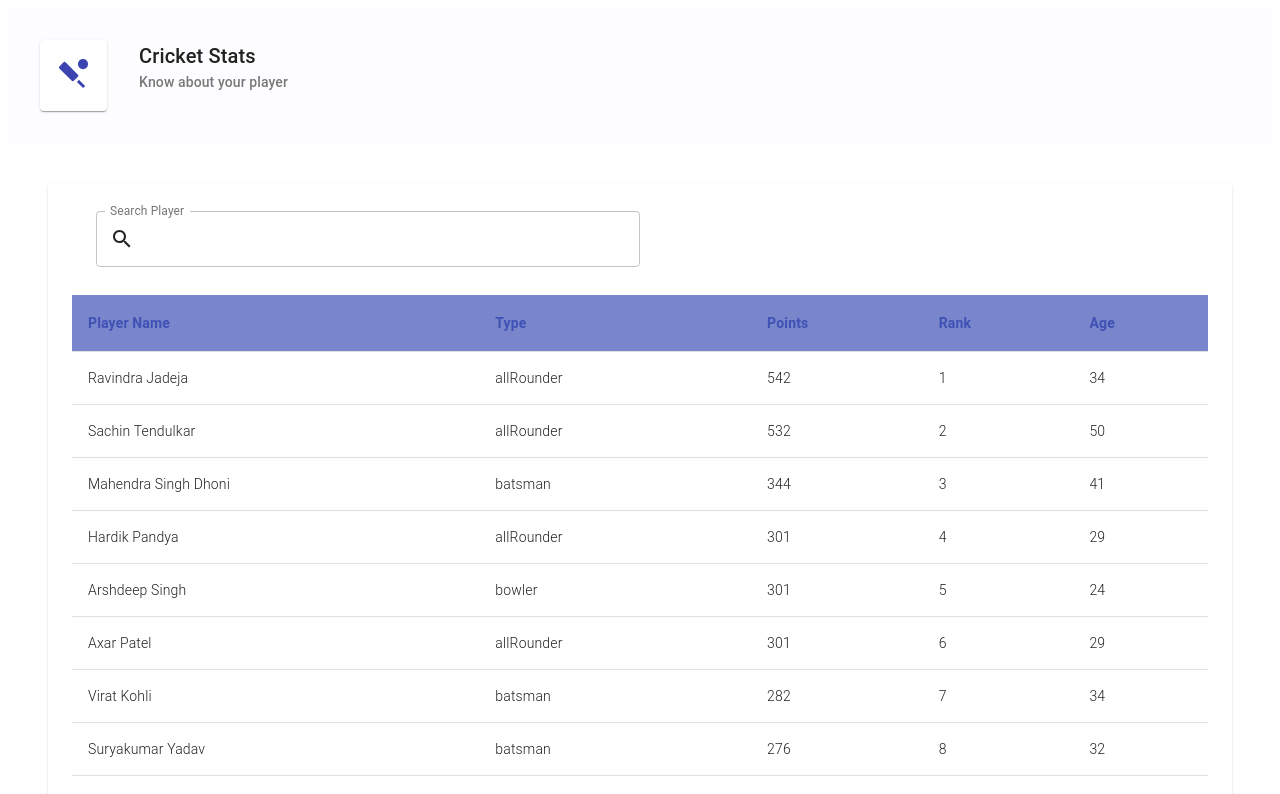
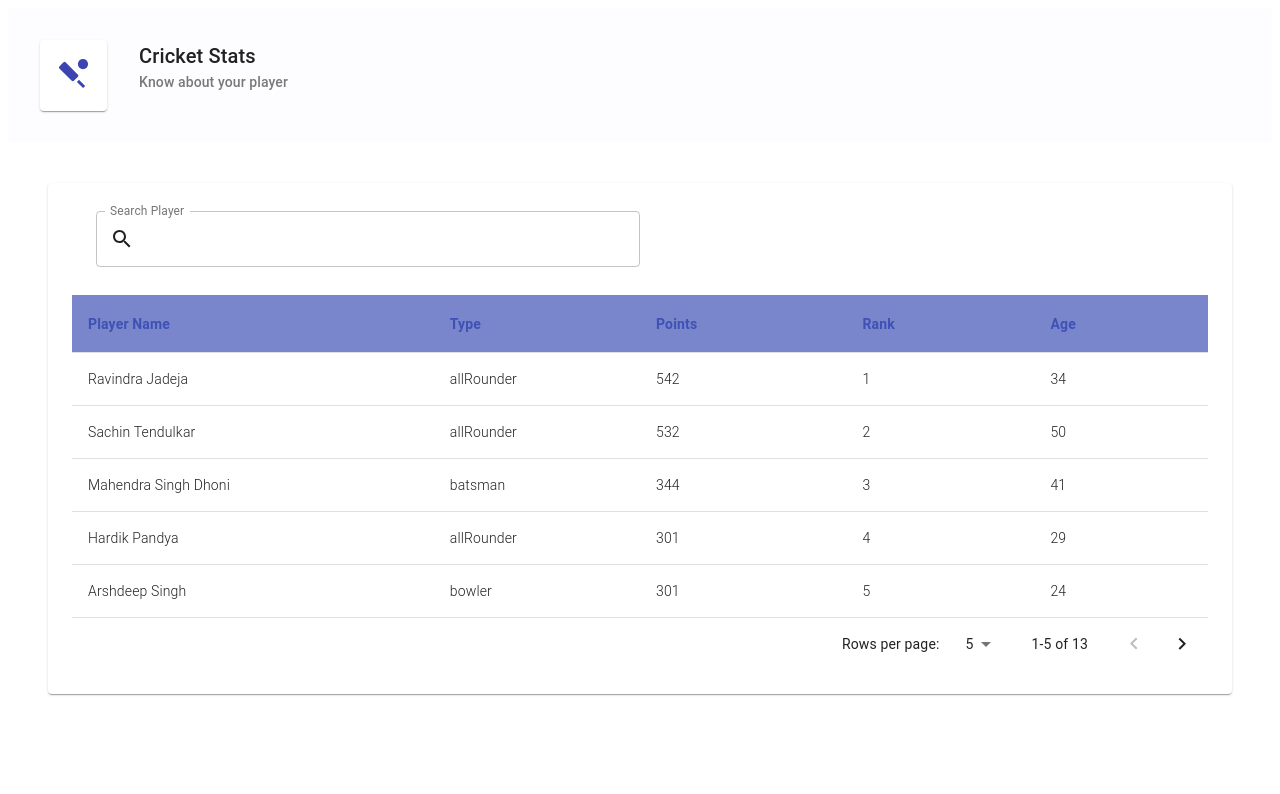
Before and after one commit to PratsKejs09/Cricket_Stats, a React (Create React App) app in the folder my-app/: page / in a window 1280 px wide. Shown: the top 794 px of the page. Built offline with nearby package versions, Linux system fonts and the light colour scheme.

Commit message:
added sorting and pagination features

```diff
--- a/my-app/src/components/CricketListApp/CricketerDetails.js
+++ b/my-app/src/components/CricketListApp/CricketerDetails.js
@@ -1,4 +1,4 @@
-import React from "react";
+import React, { useState } from "react";
 import { Drawer, Container, IconButton } from "@mui/material";
 import { TableBody, TableRow, TableCell } from "@material-ui/core";
 import Box from '@mui/material/Box';
@@ -16,8 +16,9 @@ const headCells = [
 export const CricketerDetails = (props) => {
   const { isDrawerOpen, closeRecordsDrawer, drawerData, similarPlayers } =
     props;
+  const [filterFn, setFilterFn] = useState({ fn: items => { return items; } })
 
-  const { TblContainer, TblHead } = useTable(similarPlayers, headCells);
+  const { TblContainer, TblHead, TblPagination, recordsAfterPagingAndSorting } = useTable(similarPlayers, headCells, filterFn);
 
   const renderSimilarPlayers = (similarPlayers) => {
     if (similarPlayers.length == 0) {
@@ -41,10 +42,21 @@ export const CricketerDetails = (props) => {
     }
     else {
       return (
+        <Container
+            sx={{
+              height: 'auto',
+              width: '70rem',
+              textalign: 'justify',
+              margin: '1rem',
+              fontWeight: '600',
+              backgroundColor: '#white',
+              boxShadow: '0px 2px 1px -1px rgba(0,0,0,0.2),0px 1px 1px 0px rgba(0,0,0,0.14),0px 1px 3px 0px rgba(0,0,0,0.12)'
+            }}
+          >
           <TblContainer>
             <TblHead />
             <TableBody>
-            {similarPlayers.map((item) => (
+              {recordsAfterPagingAndSorting().map((item) => (
                 <TableRow key={item.id}>
                   <TableCell>{item.name}</TableCell>
                   <TableCell>{item.points}</TableCell>
@@ -53,6 +65,7 @@ export const CricketerDetails = (props) => {
               ))}
             </TableBody>
           </TblContainer>
+        </Container>
       )
     }
   }
--- a/my-app/src/components/CricketListApp/index.js
+++ b/my-app/src/components/CricketListApp/index.js
@@ -45,6 +45,7 @@ export const CricketListApp = (props) => {
   const [isDrawerOpen, setIsDrawerOpen] = useState(false);
   const [drawerData, setDrawerData] = useState([]);
   const [similarPlayers, setSimilarPlayers] = useState([]);
+  const [filterFn, setFilterFn] = useState({ fn: items => { return items; } })
 
   const delay = (ms) => new Promise((resolve) => setTimeout(resolve, ms));
 
@@ -59,7 +60,8 @@ export const CricketListApp = (props) => {
     dataFetch();
   }, []);
 
-  const { TblContainer, TblHead } = useTable(records, headCells);
+  const { TblContainer, TblHead, TblPagination,
+    recordsAfterPagingAndSorting } = useTable(records, headCells, filterFn );
 
   const addSimilarPlayers = (value) => {
     let temp = [];
@@ -110,7 +112,7 @@ export const CricketListApp = (props) => {
         <TblContainer>
           <TblHead />
           <TableBody>
-            {records
+            {recordsAfterPagingAndSorting()
               .filter((value) => {
                 if (searchTerm == "") {
                   return value;
@@ -138,6 +140,7 @@ export const CricketListApp = (props) => {
             <CircularProgress />
           </center>
         </div>
+        <TblPagination />
       </Paper>
       {isDrawerOpen && drawerData && (
         <CricketerDetails
--- a/my-app/src/components/MUI/controls/useTable.js
+++ b/my-app/src/components/MUI/controls/useTable.js
@@ -1,50 +1,138 @@
-import React from 'react'
-import { Table, TableHead, TableRow, TableCell, makeStyles, TableSortLabel } from '@material-ui/core'
+import React, { useState } from "react";
+import {
+  Table,
+  TableHead,
+  TableRow,
+  TableCell,
+  makeStyles,
+  TableSortLabel,
+  TablePagination
+} from "@material-ui/core";
 
-export const useStyles = makeStyles(theme => ({
+export const useStyles = makeStyles((theme) => ({
   table: {
     marginTop: theme.spacing(3),
-        '& thead th': {
-            fontWeight: '600',
+    "& thead th": {
+      fontWeight: "600",
       color: theme.palette.primary.main,
       backgroundColor: theme.palette.primary.light,
     },
-        '& tbody td': {
-            fontWeight: '300',
+    "& tbody td": {
+      fontWeight: "300",
     },
-        '& tbody tr:hover': {
-            backgroundColor: '#fffbf2',
-            cursor: 'pointer',
+    "& tbody tr:hover": {
+      backgroundColor: "#fffbf2",
+      cursor: "pointer",
     },
   },
-}))
+}));
 
-export default function useTable(records, headCells) {
+export default function useTable(records, headCells, filterFn) {
+  const classes = useStyles();
+  const [order, setOrder] = useState();
+  const [orderBy, setOrderBy] = useState();
+  const pages = [5, 10];
+  const [page, setPage] = useState(0);
+  const [rowsPerPage, setRowsPerPage] = useState(pages[page]);
 
-    const classes = useStyles();
-
-    const TblContainer = props => (
-        <Table className={classes.table}>
-            {props.children}
-        </Table>
-    )
+  const TblContainer = (props) => (
+    <Table className={classes.table}>{props.children}</Table>
+  );
 
   const TblHead = () => {
+    const handleSortRequest = (cellId) => {
+      const isAsc = orderBy === cellId && order === "asc";
+      setOrder(isAsc ? "desc" : "asc");
+      setOrderBy(cellId);
+    };
 
-        return (<TableHead>
+    return (
+      <TableHead>
         <TableRow>
-                {
-                    headCells.map(headCell => (
-                        <TableCell key={headCell.id}>
+          {headCells.map((headCell) => (
+            <TableCell
+              key={headCell.id}
+              sortDirection={orderBy === headCell.id ? order : false}
+            >
+              {headCell.disableSorting ? (
+                headCell.label
+              ) : (
+                <TableSortLabel
+                  active={orderBy === headCell.id}
+                  direction={orderBy === headCell.id ? order : "asc"}
+                  onClick={() => {
+                    handleSortRequest(headCell.id);
+                  }}
+                >
                   {headCell.label}
-                        </TableCell>))
+                </TableSortLabel>
+              )}
+            </TableCell>
+          ))}
+        </TableRow>
+      </TableHead>
+    );
+  };
+  const handleChangePage = (event, newPage) => {
+    setPage(newPage);
+  };
+
+  const handleChangeRowsPerPage = (event) => {
+    setRowsPerPage(parseInt(event.target.value, 10));
+    setPage(0);
+  };
+
+  const TblPagination = () => (
+    <TablePagination
+      component="div"
+      page={page}
+      rowsPerPageOptions={pages}
+      rowsPerPage={rowsPerPage}
+      count={records.length}
+      onChangePage={handleChangePage}
+      onChangeRowsPerPage={handleChangeRowsPerPage}
+    />
+  );
+
+  function stableSort(array, comparator) {
+    try {
+      const stabilizedThis = array.map((el, index) => [el, index]);
+      stabilizedThis.sort((a, b) => {
+        const order = comparator(a[0], b[0]);
+        if (order !== 0) return order;
+        return a[1] - b[1];
+      });
+      return stabilizedThis.map((el) => el[0]);
+    } catch (error) {}
   }
-            </TableRow>
-        </TableHead>)
+
+  function getComparator(order, orderBy) {
+    return order === "desc"
+      ? (a, b) => descendingComparator(a, b, orderBy)
+      : (a, b) => -descendingComparator(a, b, orderBy);
   }
+
+  function descendingComparator(a, b, orderBy) {
+    if (b[orderBy] < a[orderBy]) {
+      return -1;
+    }
+    if (b[orderBy] > a[orderBy]) {
+      return 1;
+    }
+    return 0;
+  }
+
+  const recordsAfterPagingAndSorting = () => {
+    return stableSort(
+      filterFn.fn(records),
+      getComparator(order, orderBy)
+    ).slice(page * rowsPerPage, (page + 1) * rowsPerPage);
+  };
 
   return {
     TblContainer,
-        TblHead
+    TblHead,
+    TblPagination,
+    recordsAfterPagingAndSorting,
+  };
 }
-}
```
Lines whose indentation alone changed are shown as unchanged.
